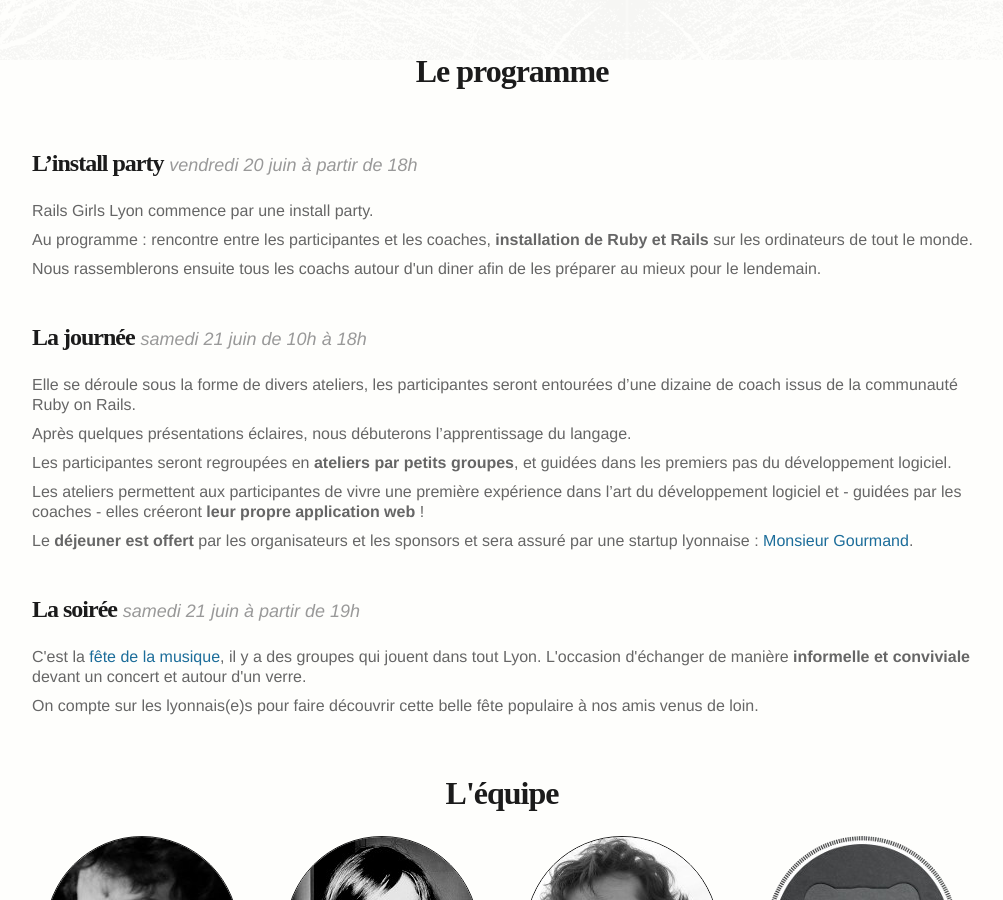
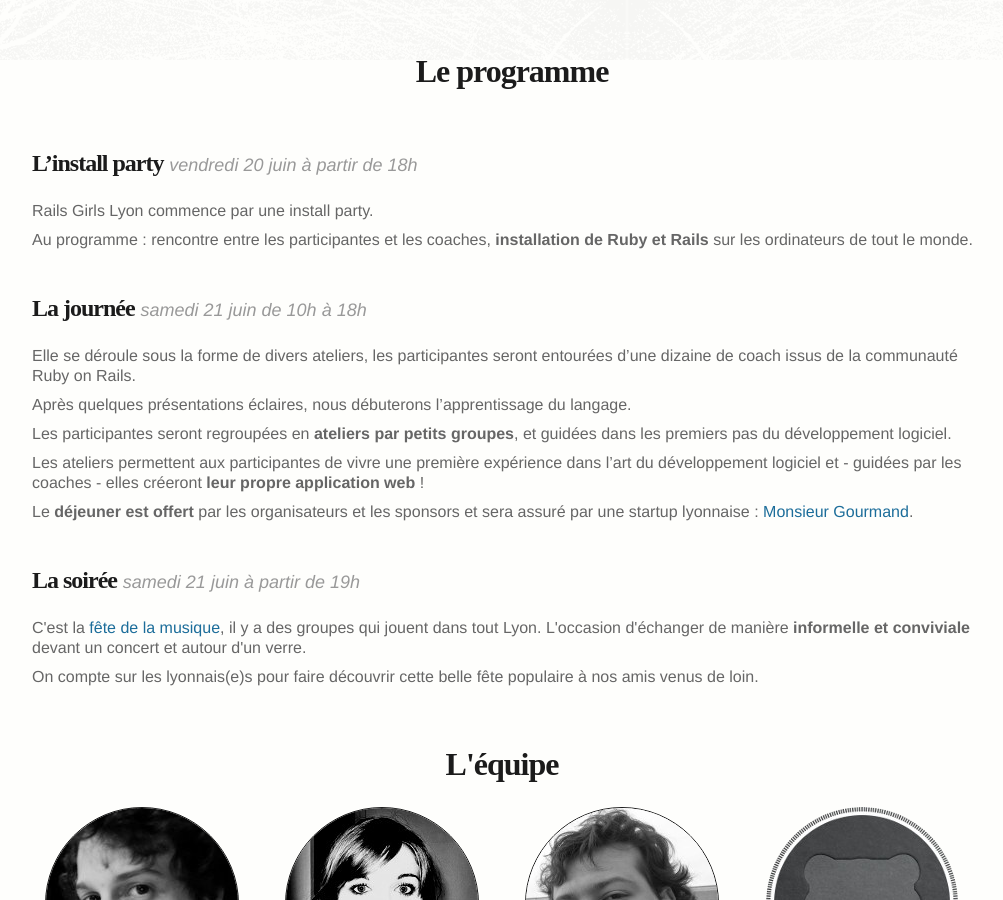
Before and after one commit to lyonrb/railsgirly, a Jekyll site: the page built from index.html, in a window 1280 px wide and 900 px high, scrolled down 1380 px. Shown: the whole window, without its empty margins (118-1121 px from the left). Built offline with Jekyll 4.4.1, drawn with Linux system fonts in a browser that asks for light colours; nearby versions of some CDN libraries; some web fonts are replaced; library files that are not in the unit come from our copies.

Commit message:
remove coach dinner from programme

```diff
--- a/_includes/programme.html
+++ b/_includes/programme.html
@@ -6,7 +6,6 @@
     <h3>L’install party</h3> <time>vendredi 20 juin à partir de 18h</time>
     <p>Rails Girls Lyon commence par une install party.</p>
     <p>Au programme : rencontre entre les participantes et les coaches, <b>installation de Ruby et Rails</b> sur les ordinateurs de tout le monde.</p>
-    <p>Nous rassemblerons ensuite tous les coachs autour d'un diner afin de les préparer au mieux pour le lendemain.</p>
   </section>
 
   <section id="journee">
```
